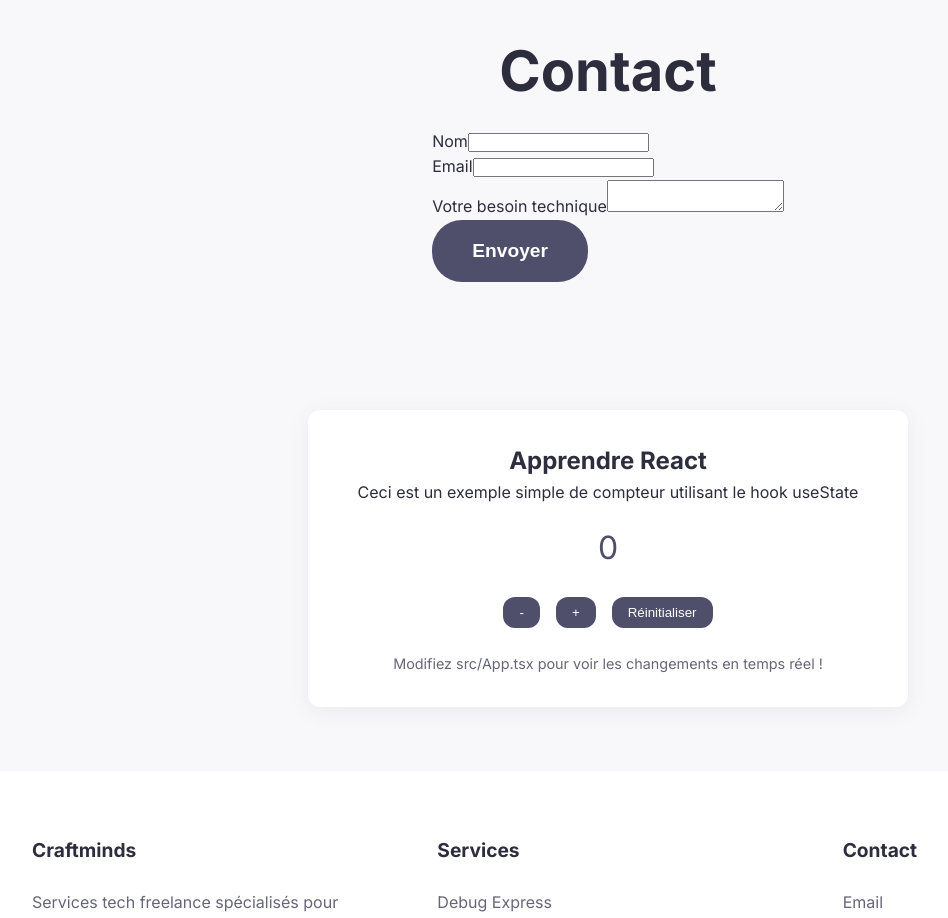
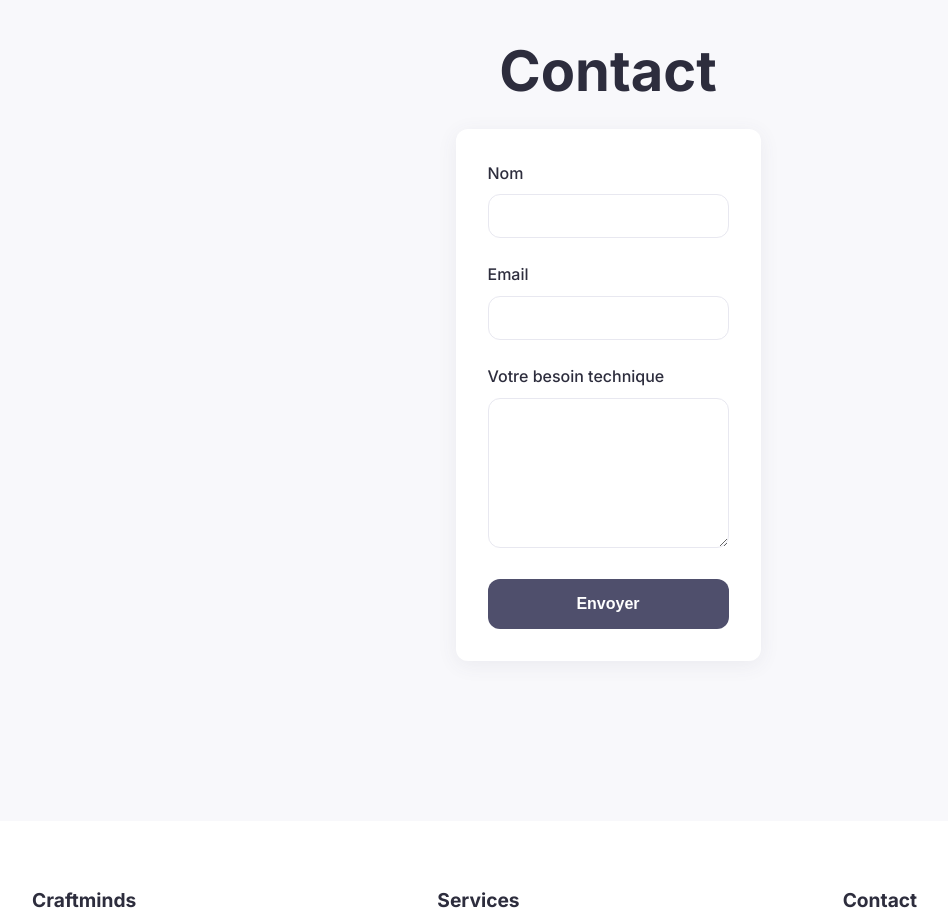
Before and after one commit to Craftminds/Craftminds-site, a React (Create React App) app: page / in a window 1280 px wide. Shown: the part 3820-4738 px from the top of the page, without its empty margins (32-980 px from the left). Built offline with nearby package versions, Linux system fonts and the light colour scheme; no server answers; the HTML template or start-up script is replaced by a standard one.

Commit message:
Fix design contact

```diff
--- a/src/App.tsx
+++ b/src/App.tsx
@@ -1,4 +1,4 @@
-import React, { Suspense, useState } from 'react';
+import React, { Suspense } from 'react';
 import { BrowserRouter as Router, Routes, Route, useLocation } from 'react-router-dom';
 import { createGlobalStyle, styled } from 'styled-components';
 import Header from './components/Header.tsx';
@@ -9,39 +9,6 @@ const Home = React.lazy(() => import('./pages/Home.tsx'));
 const Debug = React.lazy(() => import('./pages/Debug.tsx'));
 const Automatisations = React.lazy(() => import('./pages/Automatisations.tsx'));
 const Support = React.lazy(() => import('./pages/Support.tsx'));
-
-// Exemple de composant pour apprendre React
-const LearningSection = styled.div`
-  padding: 2rem;
-  margin: 2rem auto;
-  max-width: 600px;
-  text-align: center;
-  background: var(--color-white);
-  border-radius: var(--border-radius);
-  box-shadow: var(--shadow-sm);
-`;
-
-const Button = styled.button`
-  background: var(--color-primary);
-  color: var(--color-white);
-  border: none;
-  padding: 0.5rem 1rem;
-  border-radius: var(--border-radius);
-  margin: 0.5rem;
-  cursor: pointer;
-  transition: all 0.3s ease;
-
-  &:hover {
-    background: var(--color-accent);
-    transform: translateY(-2px);
-  }
-`;
-
-const Counter = styled.div`
-  font-size: 2rem;
-  margin: 1rem 0;
-  color: var(--color-primary);
-`;
 
 const GlobalStyle = createGlobalStyle`
   :root {
@@ -178,9 +145,6 @@ class ErrorBoundary extends React.Component<{ children: React.ReactNode }, { has
 }
 
 function App() {
-  // État pour le compteur
-  const [count, setCount] = useState(0);
-
   return (
     <ErrorBoundary>
       <Router>
@@ -195,20 +159,6 @@ function App() {
             <Route path="/support" element={<Support />} />
           </Routes>
         </Suspense>
-
-        {/* Section d'apprentissage React */}
-        <LearningSection>
-          <h2>Apprendre React</h2>
-          <p>Ceci est un exemple simple de compteur utilisant le hook useState</p>
-          <Counter>{count}</Counter>
-          <Button onClick={() => setCount(count - 1)}>-</Button>
-          <Button onClick={() => setCount(count + 1)}>+</Button>
-          <Button onClick={() => setCount(0)}>Réinitialiser</Button>
-          <p style={{ marginTop: '1rem', fontSize: '0.9rem', color: 'var(--color-text-light)' }}>
-            Modifiez src/App.tsx pour voir les changements en temps réel !
-          </p>
-        </LearningSection>
-
         <Footer />
       </Router>
     </ErrorBoundary>
--- a/src/pages/Home.tsx
+++ b/src/pages/Home.tsx
@@ -214,6 +214,71 @@ const StepNumber = styled.div`
   margin: 0 auto 1.5rem;
 `;
 
+const ContactForm = styled.form`
+  max-width: 600px;
+  margin: 0 auto;
+  padding: 2rem;
+  background: var(--color-white);
+  border-radius: var(--border-radius);
+  box-shadow: var(--shadow-sm);
+
+  .form-group {
+    margin-bottom: 1.5rem;
+  }
+
+  label {
+    display: block;
+    margin-bottom: 0.5rem;
+    color: var(--color-text);
+    font-weight: 500;
+  }
+
+  input,
+  textarea {
+    width: 100%;
+    padding: 0.75rem;
+    border: 1px solid var(--color-pastel-1);
+    border-radius: var(--border-radius);
+    font-size: 1rem;
+    transition: all 0.3s ease;
+
+    &:focus {
+      outline: none;
+      border-color: var(--color-primary);
+      box-shadow: 0 0 0 2px var(--color-pastel-1);
+    }
+  }
+
+  textarea {
+    min-height: 150px;
+    resize: vertical;
+  }
+
+  button[type="submit"] {
+    width: 100%;
+    padding: 1rem;
+    background: var(--color-primary);
+    color: var(--color-white);
+    border: none;
+    border-radius: var(--border-radius);
+    font-size: 1rem;
+    font-weight: 600;
+    cursor: pointer;
+    transition: all 0.3s ease;
+
+    &:hover {
+      background: var(--color-accent);
+      transform: translateY(-2px);
+    }
+
+    &:disabled {
+      opacity: 0.7;
+      cursor: not-allowed;
+      transform: none;
+    }
+  }
+`;
+
 const Home: React.FC = () => {
   const {
     formData,
@@ -358,7 +423,7 @@ const Home: React.FC = () => {
       <Section id="contact">
         <Container>
           <Title as="h2">Contact</Title>
-          <form className="contact-form" onSubmit={handleSubmit}>
+          <ContactForm onSubmit={handleSubmit}>
             <div className="form-group">
               <label htmlFor="name">Nom</label>
               <input
@@ -391,10 +456,10 @@ const Home: React.FC = () => {
                 required
               />
             </div>
-            <Button as="button" type="submit" disabled={loading}>
+            <button type="submit" disabled={loading}>
               {loading ? 'Envoi en cours...' : 'Envoyer'}
-            </Button>
-          </form>
+            </button>
+          </ContactForm>
         </Container>
       </Section>
 
```
